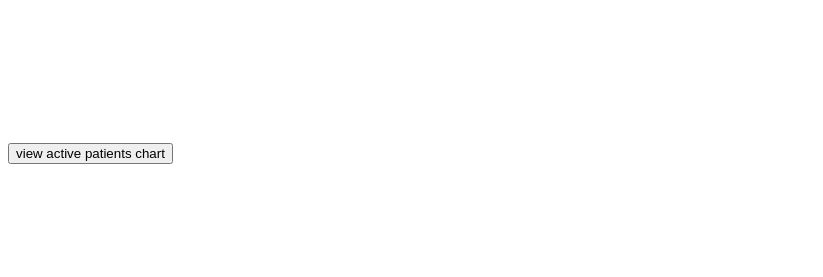
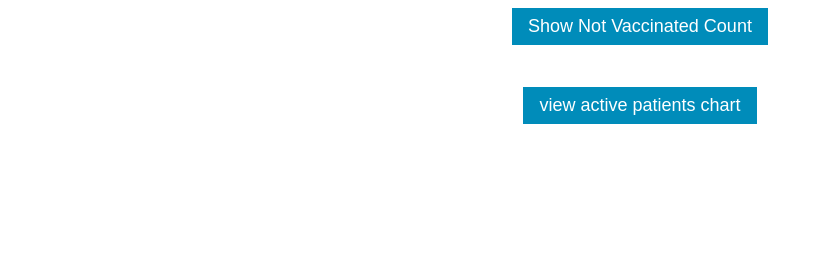
Before and after one commit to BrachaHorvitz/project, a website: page public/index.html in a window 1280 px wide. Shown: the whole page, without its empty margins (0-823 px from the left). Drawn offline with nearby package versions, Linux system fonts and the light colour scheme.

Commit message:
commit displayNotVaccinatedCount

```diff
--- a/public/index.html
+++ b/public/index.html
@@ -6,13 +6,37 @@
     <meta name="viewport" content="width=device-width, initial-scale=1.0">
     <title>Document</title>
     <script src="https://cdn.jsdelivr.net/npm/chart.js"></script>
+    <script src="index.js"></script>
+    <style>
+        body {
+            text-align: center;
+        }
 
-    <script src="index.js"></script>
+        p {
+            font-size: 24px;
+        }
+
+        button {
+            padding: 8px 16px;
+            border: none;
+            background-color: #008CBA;
+            color: white;
+            font-size: 18px;
+        }
+
+        button:hover {
+            background-color: #006C9E;
+        }
+    </style>
+</head>
 </head>
 <body>
-
+    <button onclick="displayNotVaccinatedCount()">Show Not Vaccinated Count</button>
+    <br/>
+    <p id="not-vaccinated-count"></p>
+    <br/>
     <button onclick="viewActivePatientsChart()">view active patients chart</button>
-
+    <br/>
     <canvas id="active-patients-chart"></canvas>
 
 </body>
--- a/public/index.js
+++ b/public/index.js
@@ -2,7 +2,6 @@ function viewActivePatientsChart(){
     fetch('/corona')
     .then(response => response.json())
     .then(data => {
-        console.log(data);
         // Filter data to last month
         const lastMonthData = data.filter(c => {
             const positiveResultDate = new Date(c.positiveResultDate);
@@ -14,7 +13,6 @@ function viewActivePatientsChart(){
                 positiveResultDate >= lastMonthDate || recoveryDate >= lastMonthDate
                 );
         });
-        console.log(lastMonthData);
 
         // Create labels and data for the chart
         const labels = [];
@@ -49,3 +47,16 @@ function viewActivePatientsChart(){
     })
     .catch(error => console.error(error));
 }
+
+//assuming every member has exactly one record of corona in the database
+function displayNotVaccinatedCount() {
+    fetch('/corona')
+        .then(response => response.json())
+        .then(data => {
+            const notVaccinatedMembers = data.filter(corona => corona.vaccineDates.length < 1);
+            const notVaccinatedCount = notVaccinatedMembers.length;
+            document.getElementById('not-vaccinated-count').innerHTML = notVaccinatedCount;
+        })
+        .catch(error => console.error(error));
+
+}
```
